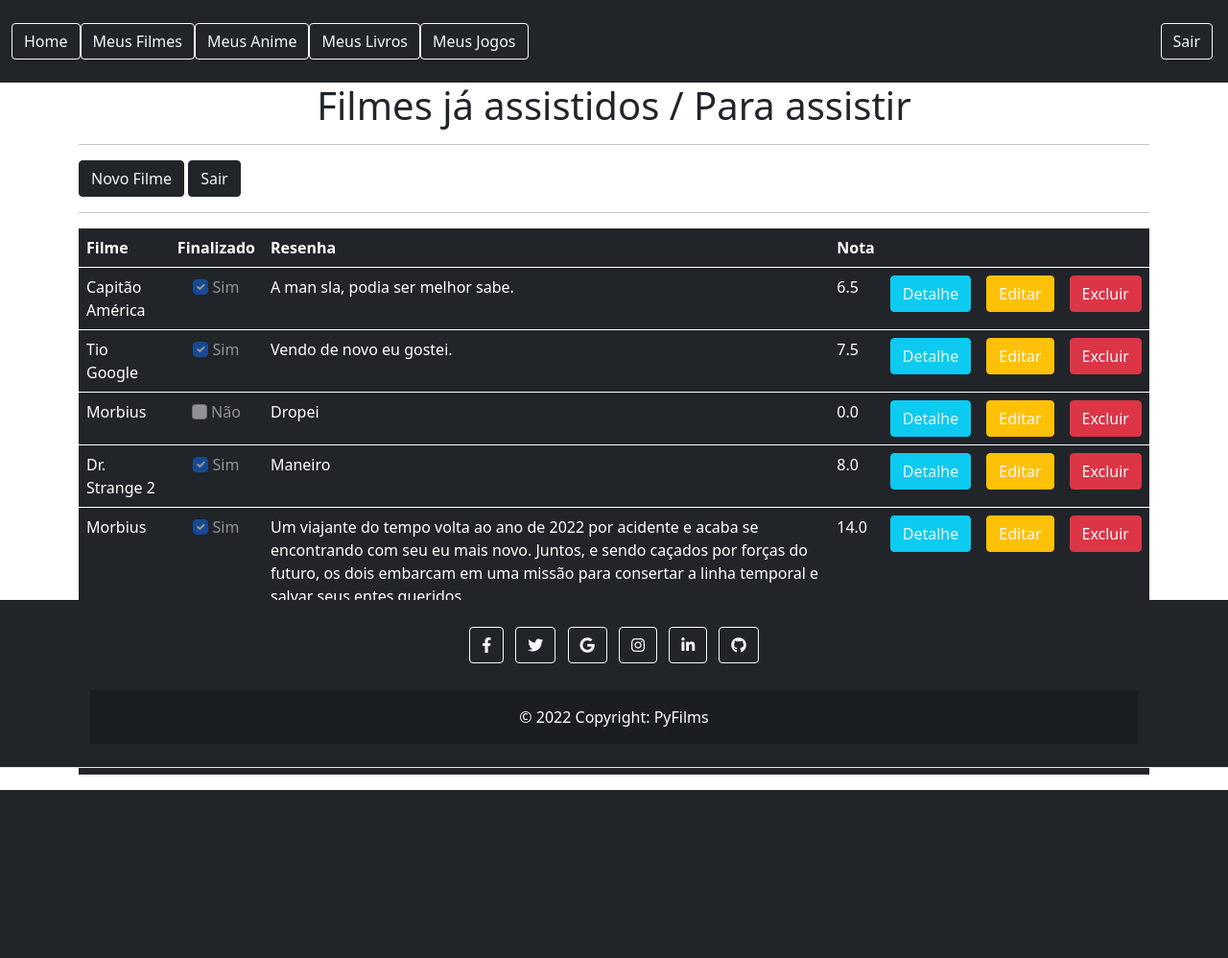
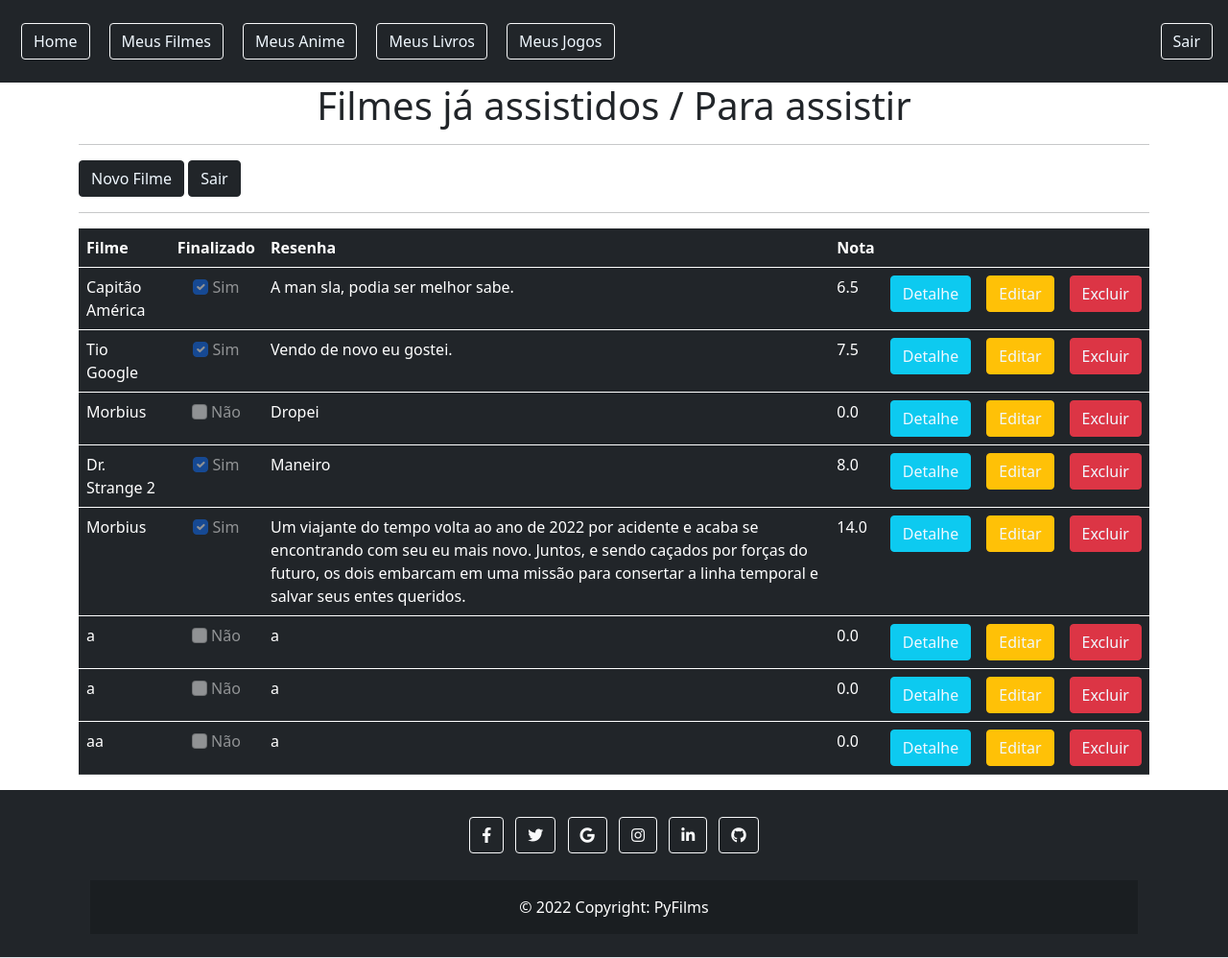
Before and after one commit to pedro3po/PyFilms, a Django app: page /filmes/ in a window 1280 px wide. Shown: the whole page at 96% size. Before the commit the page ends 823 px from the top, so only its background shows below. Run offline with Django 3.2, Linux system fonts and the light colour scheme; a user stored in the database is signed in; data comes from the database, SQL or seed files in the repository; both versions use the stored data as it was after the commit; some libraries are stand-ins or nearby versions.

Commit message:
16/Agosto/2022

```diff
--- a/templates/base.html
+++ b/templates/base.html
@@ -18,11 +18,11 @@
   <nav class="navbar navbar-expand-lg navbar-dark bg-dark">
     <div class="container-fluid d-flex flex-row">
       <div class="d-flex flex-row">
-        <button type="button" class="btn btn-outline-light"><a href="{% url 'index' %}">Home</a></button>
-        <button type="button" class="btn btn-outline-light"><a href="{% url 'listar_filmes' %}">Meus Filmes</a></button>
-        <button type="button" class="btn btn-outline-light"><a href="{% url 'listar_filmes' %}">Meus Anime</a></button>
-        <button type="button" class="btn btn-outline-light"><a href="{% url 'listar_filmes' %}">Meus Livros</a></button>
-        <button type="button" class="btn btn-outline-light"><a href="{% url 'listar_filmes' %}">Meus Jogos</a></button>
+        <button type="button" class="btn btn-outline-light" style="margin:10px"><a href="{% url 'index' %}">Home</a></button>
+        <button type="button" class="btn btn-outline-light" style="margin:10px"><a href="{% url 'listar_filmes' %}">Meus Filmes</a></button>
+        <button type="button" class="btn btn-outline-light" style="margin:10px"><a href="{% url 'listar_filmes' %}">Meus Anime</a></button>
+        <button type="button" class="btn btn-outline-light" style="margin:10px"><a href="{% url 'listar_filmes' %}">Meus Livros</a></button>
+        <button type="button" class="btn btn-outline-light" style="margin:10px"><a href="{% url 'listar_filmes' %}">Meus Jogos</a></button>
       </div>
     </div>
 
@@ -40,7 +40,6 @@
 
   <style>
     .footer {
-      position: fixed;
       left: 0;
       bottom: 0;
       width: 100%;
```
Also changed, not shown: db.sqlite3.
